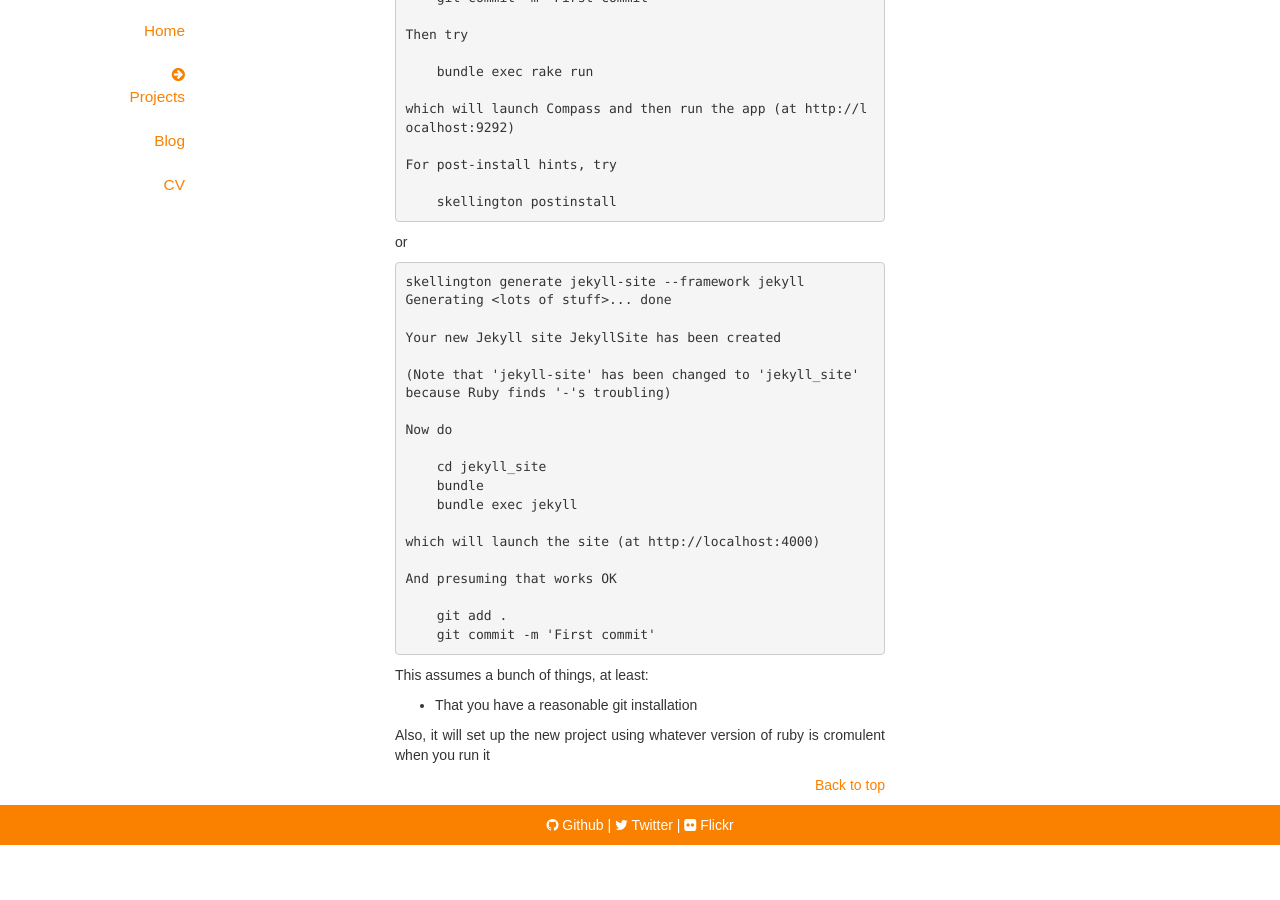
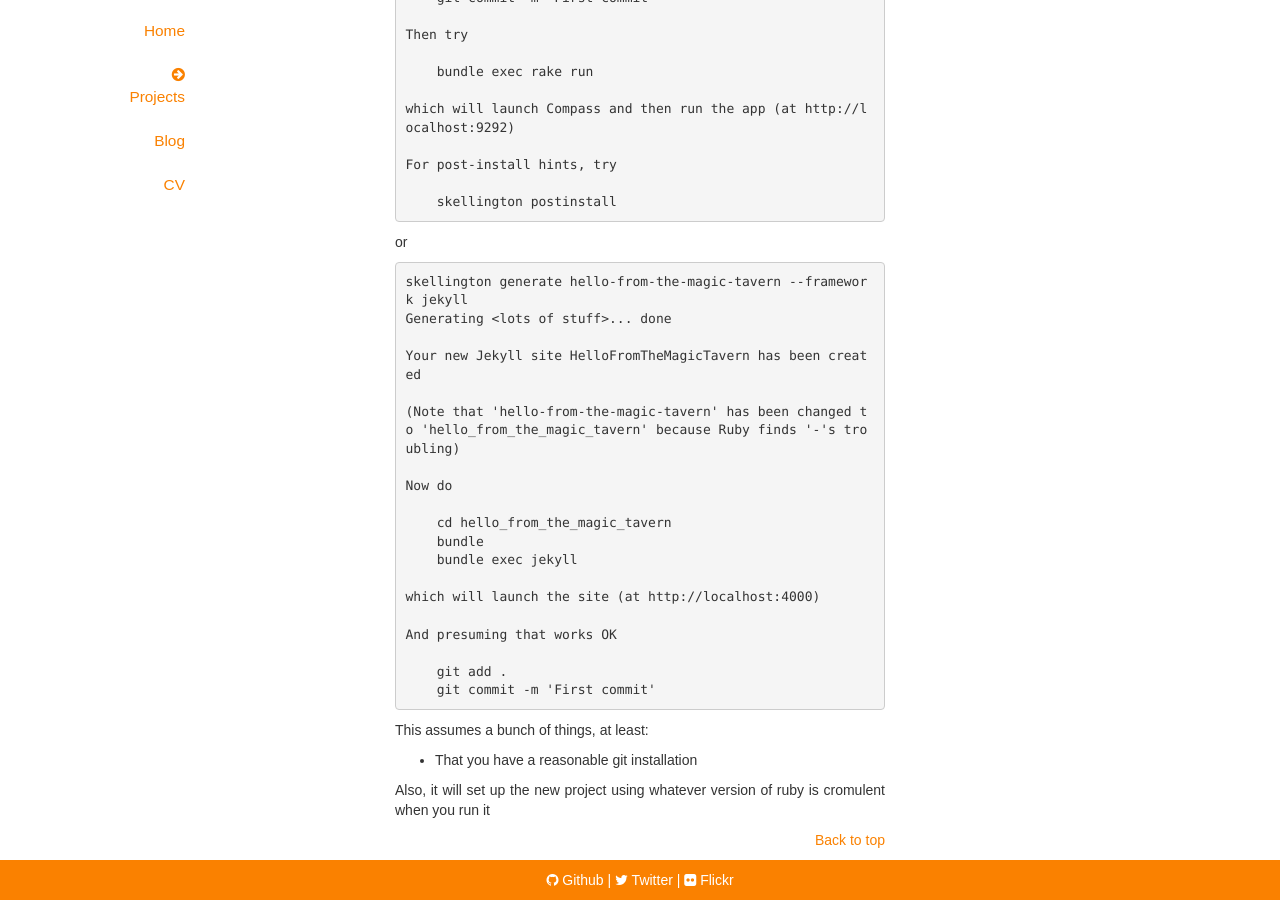
Before and after one commit to pikesley/pikesley.github.io, a Jekyll site: the page built from projects/skellington.md, in a window 1280 px wide and 900 px high, scrolled down 843 px. Built offline with Jekyll 4.4.1, drawn with Linux system fonts in a browser that asks for light colours; nearby versions of some CDN libraries; some web fonts are replaced; before the commit the page ends 1688 px from its top, so only the background shows below that.

Commit message:
Better name

```diff
--- a/projects/skellington.md
+++ b/projects/skellington.md
@@ -49,16 +49,16 @@ Should work fine for both RVM- and rbenv-based setups
 
 or
 
-    skellington generate jekyll-site --framework jekyll
+    skellington generate hello-from-the-magic-tavern --framework jekyll
     Generating <lots of stuff>... done
 
-    Your new Jekyll site JekyllSite has been created
+    Your new Jekyll site HelloFromTheMagicTavern has been created
 
-    (Note that 'jekyll-site' has been changed to 'jekyll_site' because Ruby finds '-'s troubling)
+    (Note that 'hello-from-the-magic-tavern' has been changed to 'hello_from_the_magic_tavern' because Ruby finds '-'s troubling)
 
     Now do
 
-        cd jekyll_site
+        cd hello_from_the_magic_tavern
         bundle
         bundle exec jekyll
 
```
